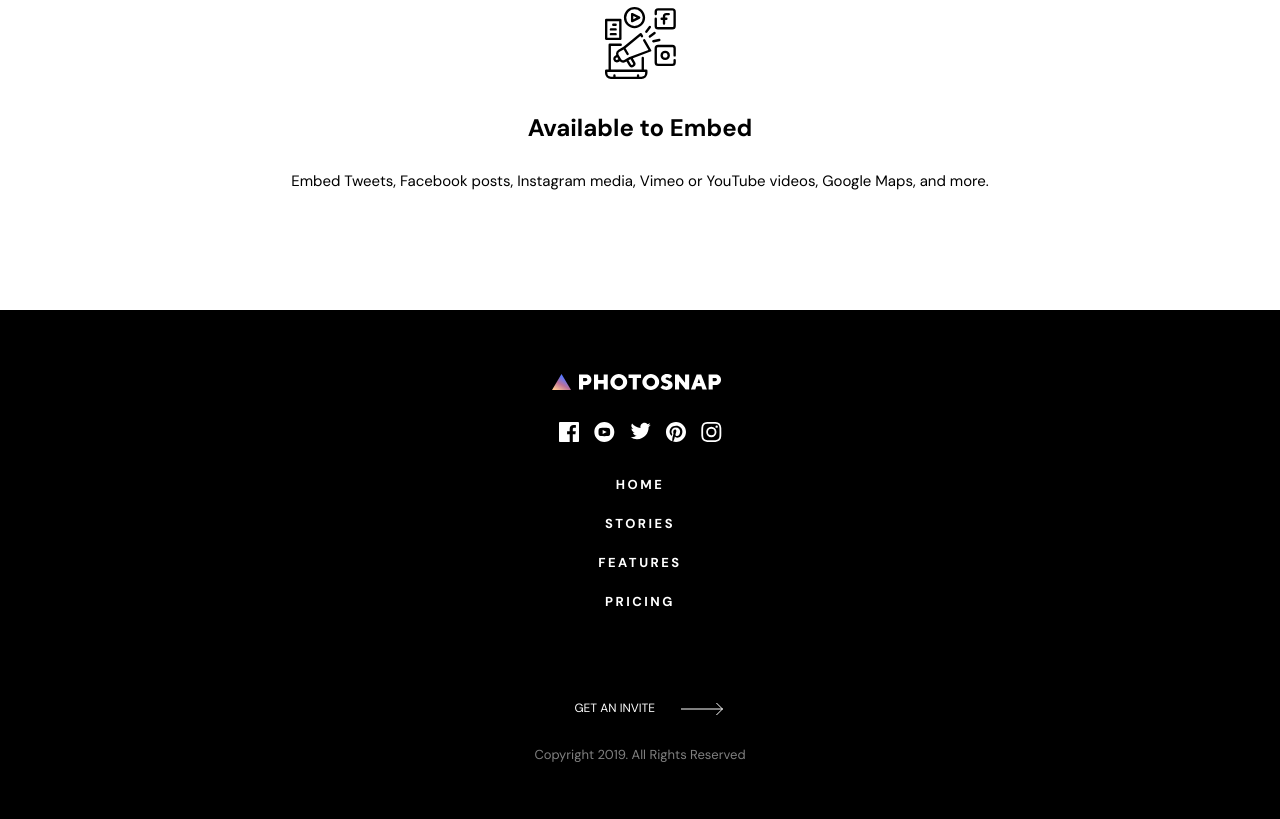
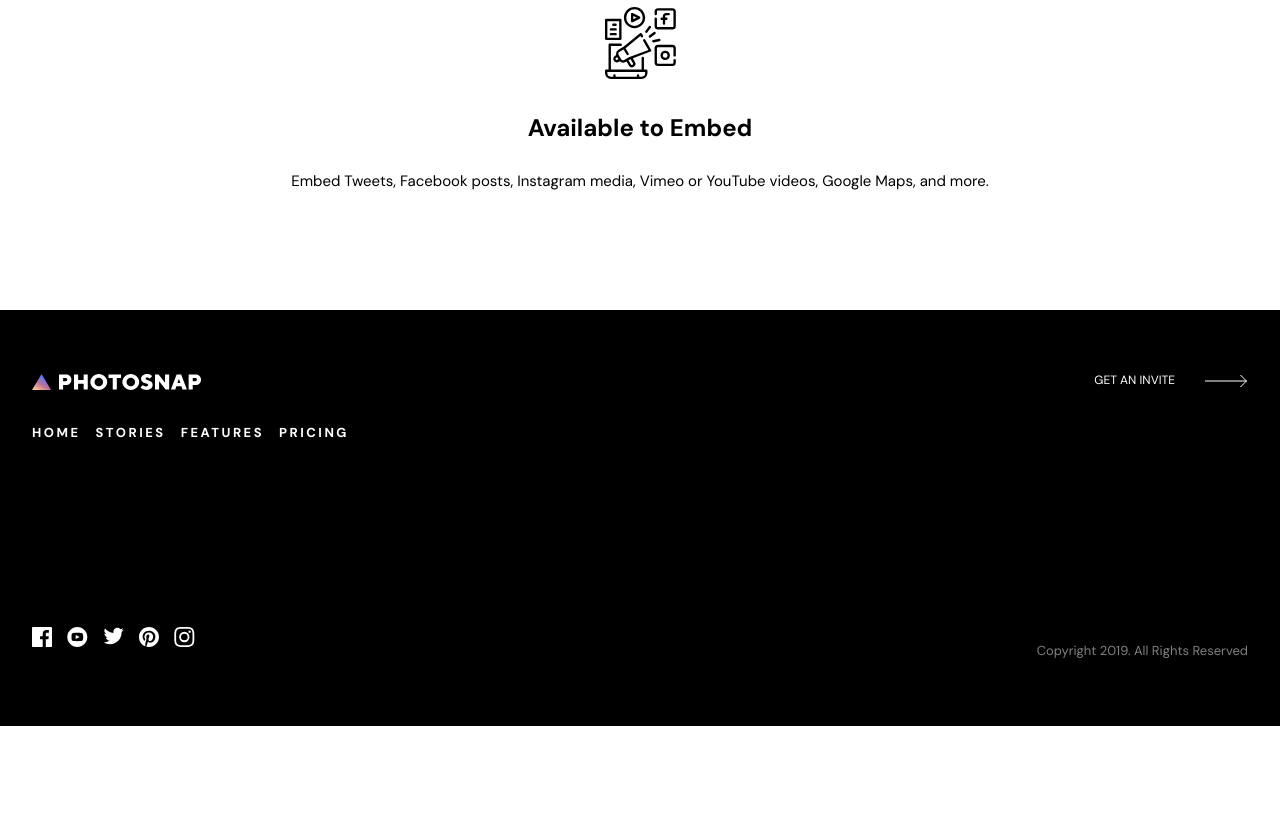
Before and after one commit to AnnieCat73/Photosnap, a plain HTML site: page index.html in a window 1280 px wide. Shown: the part 3501-4320 px from the top of the page. After the commit the page ends 4227 px from the top, so only its background shows below. Drawn offline with Linux system fonts and the light colour scheme.

Commit message:
Footer tablet

```diff
--- a/index.html
+++ b/index.html
@@ -42,7 +42,7 @@
           <img src="./assets/shared/desktop/logo.svg" alt="Photosnap logo" class="logo-img">
         </a>
         <!--dropdown-->
-        <div class="dropdown">
+        <div class="dropdown jsmenu">
           <button aria-label="Open navigation" class="open">
             <img src="./assets/shared/mobile/menu.svg" alt="Open navigation" class="open-img">
           </button>
--- a/style.css
+++ b/style.css
@@ -404,6 +404,10 @@ section {
   border: 0;
   background: none;
   display: none;
+}
+
+.dropdown .jsmenu {
+  display: block;
 }
 
 .dropdown-menu {
@@ -919,12 +923,70 @@ section {
 }
 
 
-
-
-
 .copy {
   grid-area: copy;
   opacity: 0.5;
   font-size: var(--fs-350);
-  letter-spacing: ;
+
 }
+
+@media (min-width: 48em) {
+
+  .footer-content {
+    grid-template-columns: 1fr 1fr;
+    grid-template-rows: 18rem;
+    column-gap: 2em;
+    padding: 4rem 2rem;
+
+  }
+
+  .footer-details {
+    grid-column: 1;
+    grid-template-rows: auto auto 1fr;
+    grid-template-areas:
+      "logo"
+      "footer-nav"
+      "social";
+    row-gap: 2em;
+    justify-items: start;
+
+  }
+
+  .footer-nav {
+    flex-direction: row;
+    margin: 0;
+  }
+
+  .footer .logo {
+    align-self: start;
+    padding: 0;
+  }
+
+  .social {
+    align-self: end;
+  }
+
+  .footer-other {
+    grid-column: 2;
+    justify-items: end;
+  }
+
+  .footer-invite {
+    align-self: start;
+    gap: 2em;
+  }
+
+  .footer-invite .btn {
+    padding: 0;
+  }
+
+  .copy {
+    align-self: end;
+  }
+
+
+
+
+
+
+}
```
Also changed, not shown: htmlover.html (deleted, +0 -65 lines), script.js (+21 -0 lines).
